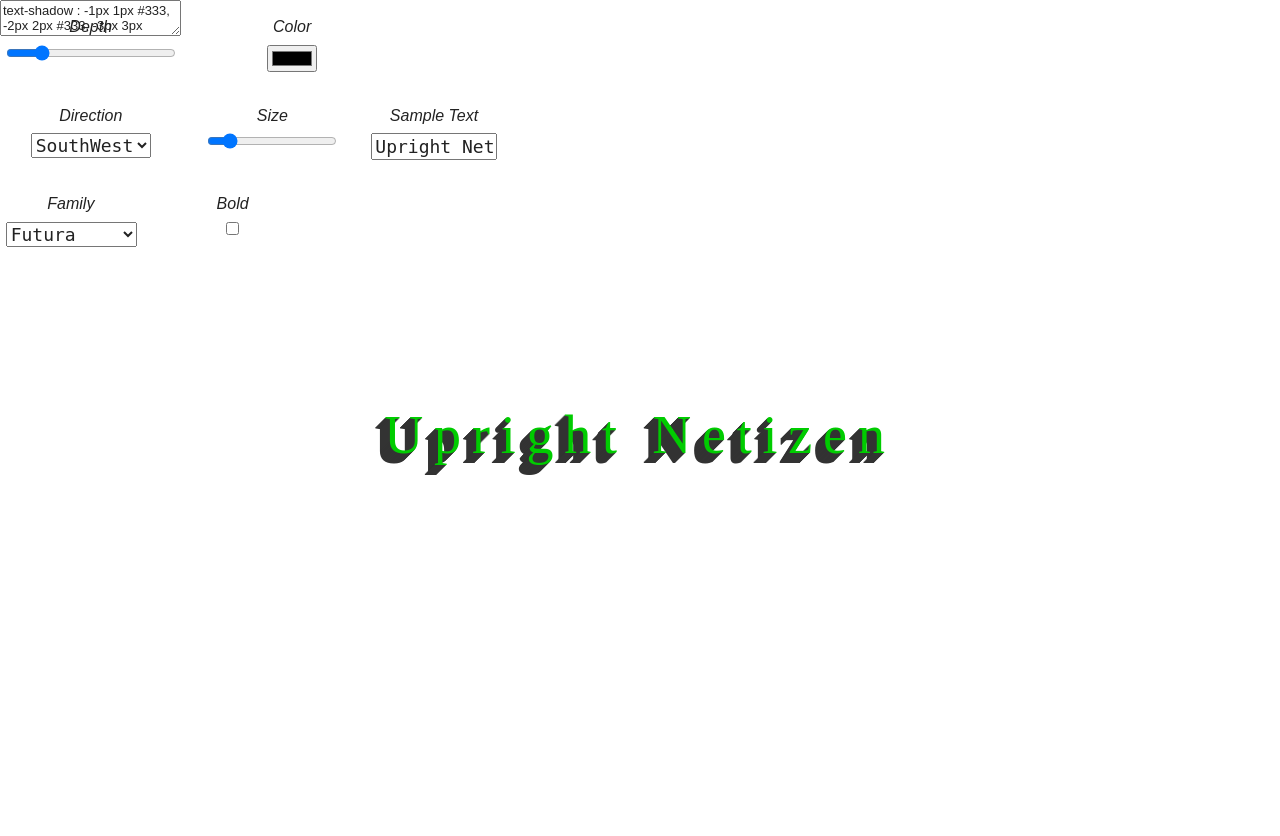
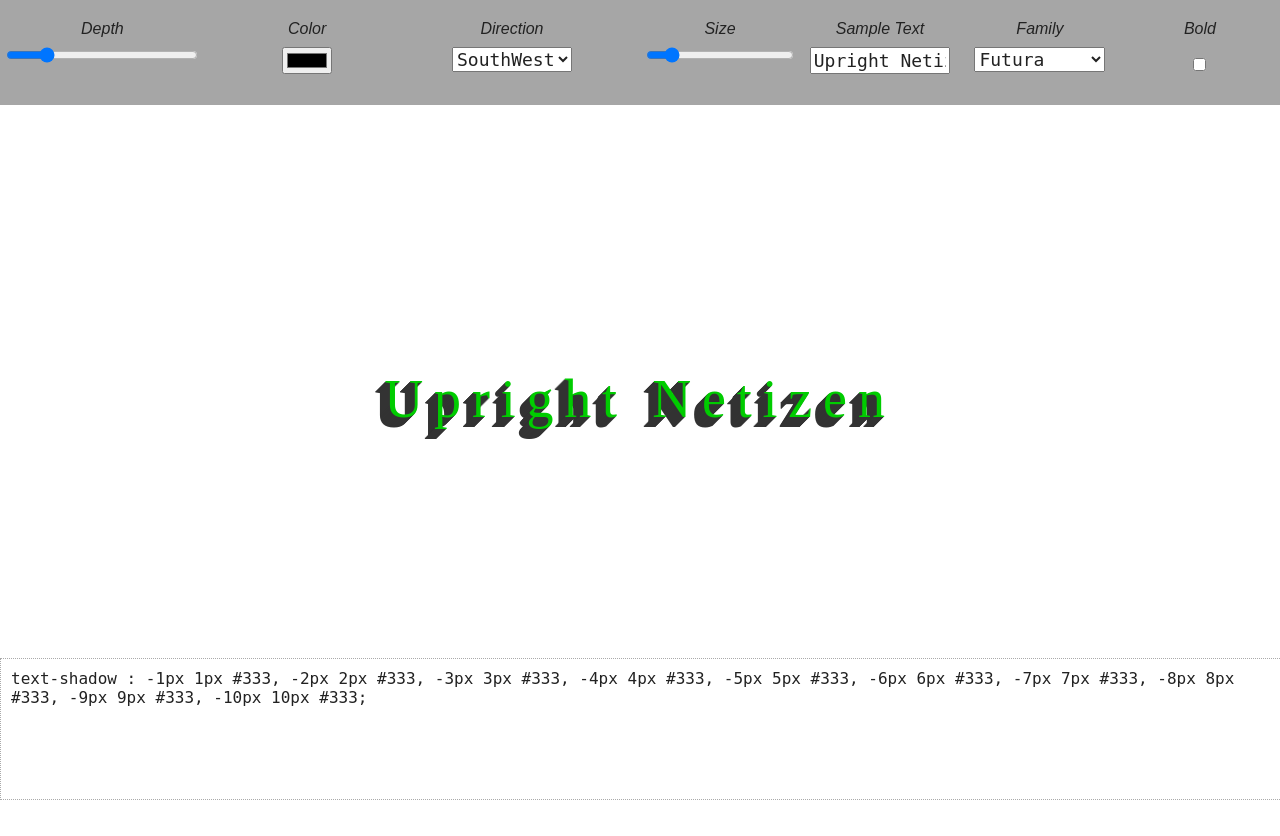
Before and after one commit to upright-netizen/uprightnetizen.com, a PHP site: page /the-shadow/index.html in a window 1280 px wide. After the commit the page ends 800 px from the top, so only its background shows below. Run offline with PHP 8.4, Linux system fonts and the light colour scheme; some libraries are stand-ins or nearby versions.

Commit message:
Revert style.css back to 9ca64917dc540e25bea832868de47d24a5226458, clobbered some stuff in the merge

```diff
--- a/the-shadow/css/style.css
+++ b/the-shadow/css/style.css
@@ -266,14 +266,8 @@ html, body {
     position: fixed;
     top: 0;
 
-.control-panel .title {
-  font-family: Futura;
-  font-size : 20px;
-  text-transform: uppercase;
-  letter-spacing: .2em;
-  margin: .5em 0 .25em;
-  padding: 1em 0 0 .5em;
-  text-shadow: -2px 2px #fff;
+    width: 100%;
+    background-color: rgba(0, 0, 0, .35);
 }
 
 /* Section in the control panel */
@@ -329,18 +323,30 @@ html, body {
   width: 90%;
 }
 
+.make-it-bold {
+  height : 35px;
+}
+
+
 /*
     Generated Code
 */
 
+.delivery {
+  position: fixed;
+  width: 100%;
+  bottom: 0;
+  left: 0;
+}
+
 .code-preview {
-  background-color: #fff;
+  background-color : hsla(0, 50%, 100%, .75);
   border: 1px dotted #aaa;
   font-size: 16px;
   font-family: monospace;
+  min-height: 7.5em;
   padding: 10px;
-  width: 90%;
-  margin: 20px auto;
+  width: 100%;
 }
 
 .font-text { max-width: 15em }
@@ -351,36 +357,6 @@ html, body {
       if you like.
   */
 
-    -webkit-border-bottom-left-radius: 20px;
-    -moz-border-radius-bottomleft: 20px;
-    border-bottom-left-radius: 20px;
-
-  }
-
-  .control {
-    margin: 0 20px 0 0;
-  }
-
-  .delivery {
-    position: fixed;
-    bottom: 20px;
-    left: 20px;
-    right: 20px;
-  }
-
-  .code-preview {
-    min-height: 7.5em;
-    max-width: 500px;
-    margin: 0;
-  }
-
-  .options {
-    float: none;
-    width: 100%;
-    margin: 0 0 3em 0;
-  }
-
-  .preview, .delivery { margin-right: 220px }
 }
 
 /* ==|== non-semantic helper classes ========================================
```
